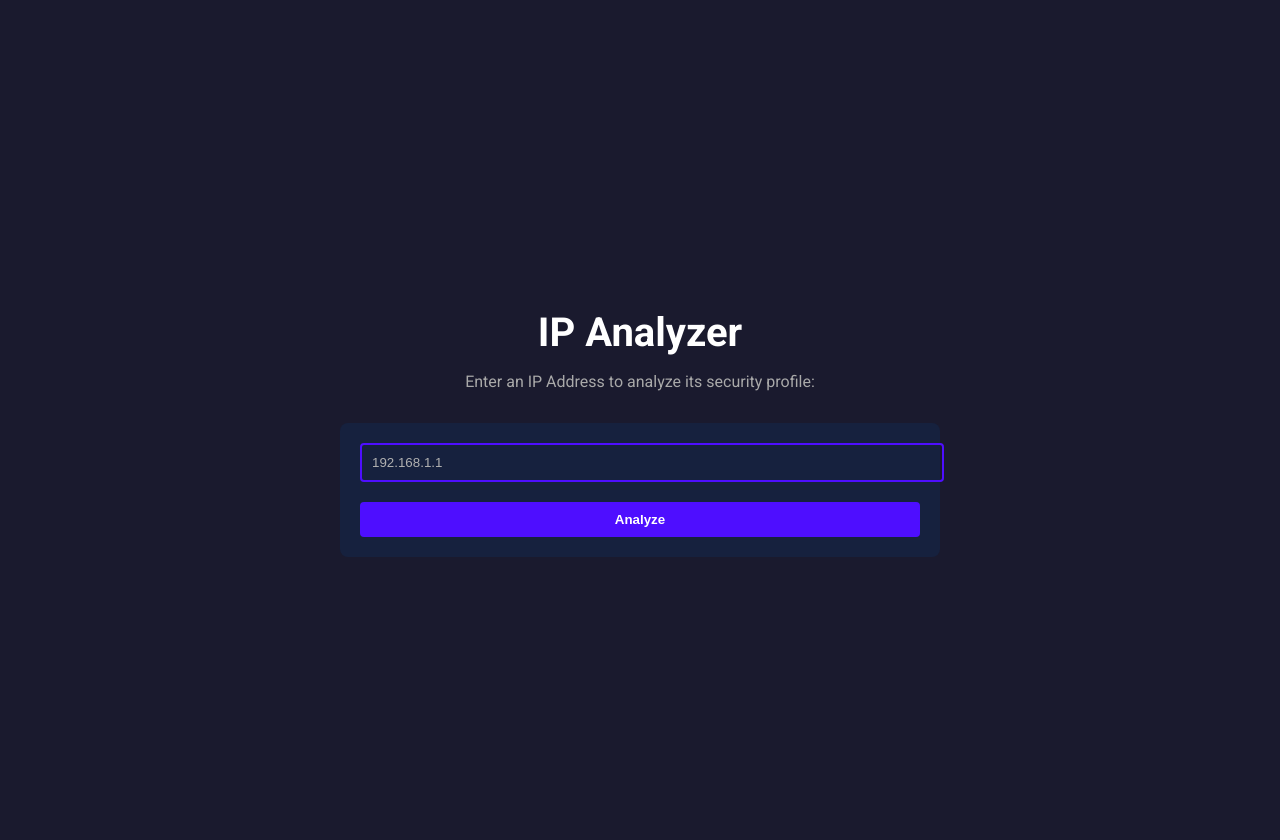
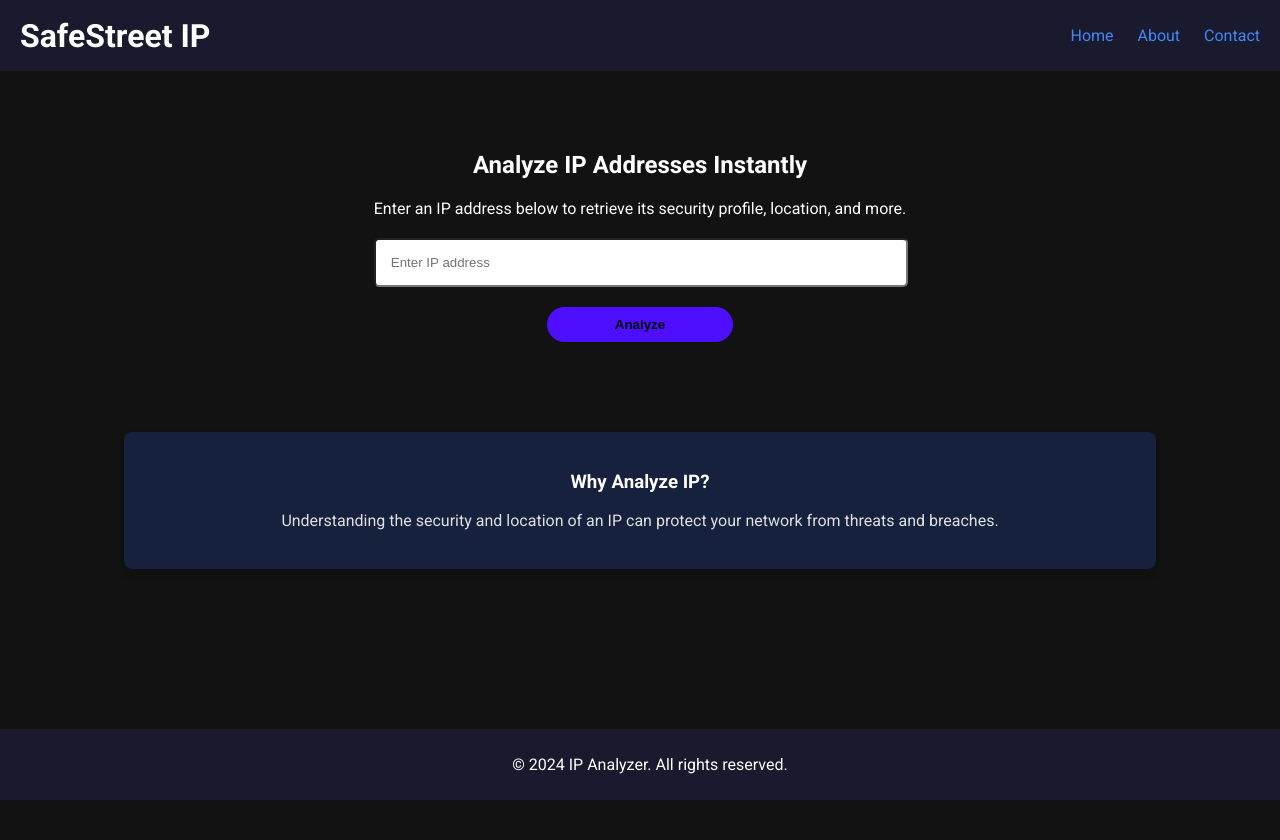
Before and after one commit to DeepNandre/SafeStreet-IP-Analyzer, a Flask app: page / in a window 1280 px wide. After the commit the page ends 800 px from the top, so only its background shows below. Run offline with Flask 3, Linux system fonts and the light colour scheme.

Commit message:
UI chnages

```diff
--- a/static/css/main.css
+++ b/static/css/main.css
@@ -1,55 +1,81 @@
-body {
+/* Base styles */
+body, html {
+    margin: 0;
+    padding: 0;
     font-family: 'Roboto', sans-serif;
-    background-color: #1a1a2e;
-    color: #fff;
+    color: white;
+    background: #121212;
+}
+
+/* Header styles */
+.site-header {
+    background: #1a1a2e;
+    padding: 10px 20px;
+    display: flex;
+    justify-content: space-between;
+    align-items: center;
+}
+
+.site-header h1 {
     margin: 0;
+}
+
+.site-header nav ul {
+    list-style: none;
+    padding: 0;
+}
+
+.site-header nav ul li {
+    display: inline;
+    margin-left: 20px;
+}
+
+.site-header nav ul li a {
+    color: #4287f5;
+    text-decoration: none;
+}
+
+/* Main content styles */
+.main-content {
+    display: flex;
+    flex-direction: column;
+    align-items: center;
     padding: 20px;
+}
+
+.hero {
+    text-align: center;
+    padding: 40px;
     display: flex;
     justify-content: center;
     align-items: center;
-    height: 100vh;
 }
 
-.container {
-    width: 100%;
+.call-to-action {
     max-width: 600px;
-    text-align: center;
+    margin: auto;
+    text-align: center; /* Aligns all text inside the call-to-action to the center */
 }
 
-.title {
-    font-size: 2.5rem;
-    margin-bottom: 0.5rem;
-}
-
-.subtitle {
-    font-size: 1rem;
-    margin-bottom: 2rem;
-    color: #a9a9a9;
-}
-
-.ip-form {
-    background-color: #16213e;
-    border-radius: 8px;
-    padding: 20px;
+.call-to-action h2, .call-to-action p, .call-to-action form {
+    margin: 20px 0; /* Adds vertical spacing between elements */
 }
 
 input[type="text"] {
-    width: 100%;
-    padding: 10px;
-    margin-bottom: 20px;
-    border: 2px solid #4e0eff;
-    border-radius: 4px;
-    background-color: transparent;
-    color: #fff;
+    display: block; /* Makes the input block level, causing it to stack vertically */
+    width: 100%; /* Ensures it takes up the full width of its container */
+    padding: 15px;
+    border-radius: 5px;
+    margin: 10px auto 10px auto; /* Centers element horizontally by setting auto margins on the sides */
 }
 
 button {
-    width: 100%;
-    padding: 10px 0;
+    width: 35%; /* Makes the button smaller than the input field */
+    padding: 10px;
+    margin: 10px auto; /* Centers the button horizontally and adds space above and below */
     background-color: #4e0eff;
     border: none;
-    border-radius: 4px;
-    color: white;
+    border-radius: 25px;
     font-weight: bold;
     cursor: pointer;
     transition: background-color 0.3s;
@@ -59,12 +85,47 @@ button:hover {
     background-color: #3e06db;
 }
 
-input::placeholder {
-    color: #b1b1b1;
+/* Footer styles */
+.site-footer {
+    background: #1a1a2e;
+    text-align: center;
+    padding: 10px;
+    position: fixed;
+    width: 100%;
+    bottom: 0;
 }
 
+/* Responsive adjustments */
 @media (min-width: 768px) {
-    .container {
-        padding: 40px;
+    .call-to-action {
+        display: block; /* Keeps call-to-action elements in block format for larger screens */
+    }
+
+    input[type="text"], button {
+        max-width: 500px; /* Limits the maximum width of input to maintain aesthetics on wider screens */
     }
 }
+
+/* Info section styles */
+.info {
+    background-color: #16213e; /* Optional: adds a distinct background color */
+    border-radius: 8px; /* Optional: rounds the corners for a smoother look */
+    padding: 20px;
+    margin: 20px auto;
+    width: 80%; /* Adjusts the width as necessary */
+    max-height: 300px; /* Set a maximum height for the content area */
+    overflow-y: auto; /* Enables vertical scrolling */
+    text-align: center; /* Keeps text centered */
+    box-shadow: 0 4px 8px rgba(0,0,0,0.2); /* Optional: adds shadow for depth */
+}
+
+/* Additional styles to enhance readability and aesthetics */
+.info h3 {
+    color: #ffffff;
+    margin-bottom: 10px;
+}
+
+.info p {
+    color: #e0e0e0; /* Lighter grey for better readability */
+    line-height: 1.5; /* Improves line spacing */
+}
--- a/templates/index.html
+++ b/templates/index.html
@@ -8,13 +8,36 @@
     <title>IP Analyzer</title>
 </head>
 <body>
-    <div class="container">
-        <h1 class="title">IP Analyzer</h1>
-        <p class="subtitle">Enter an IP Address to analyze its security profile:</p>
-        <form action="{{ url_for('result') }}" method="POST" class="ip-form">
-            <input type="text" id="ip_address" name="ip_address" placeholder="192.168.1.1" required>
-            <button type="submit">Analyze</button>
-        </form>
-    </div>
+    <header class="site-header">
+        <h1>SafeStreet IP</h1>
+        <nav>
+            <ul>
+                <li><a href="#home">Home</a></li>
+                <li><a href="aboutus.html">About</a></li>
+                <li><a href="#contact">Contact</a></li>
+            </ul>
+        </nav>
+    </header>
+    <main class="main-content">
+        <section class="hero">
+            <div class="call-to-action">
+                <h2>Analyze IP Addresses Instantly</h2>
+                <p>Enter an IP address below to retrieve its security profile, location, and more.</p>
+                <form action="{{ url_for('result') }}" method="POST">
+                    <input type="text" id="ip_address" name="ip_address" placeholder="Enter IP address" required>
+                    <button type="submit">Analyze</button>
+                </form>
+            </div>
+        </section>
+        <section class="info">
+            <article>
+                <h3>Why Analyze IP?</h3>
+                <p>Understanding the security and location of an IP can protect your network from threats and breaches.</p>
+            </article>
+        </section>
+    </main>
+    <footer class="site-footer">
+        <p>© 2024 IP Analyzer. All rights reserved.</p>
+    </footer>
 </body>
 </html>
```
Also changed, not shown: templates/aboutus.html (added, +55 -0 lines).
